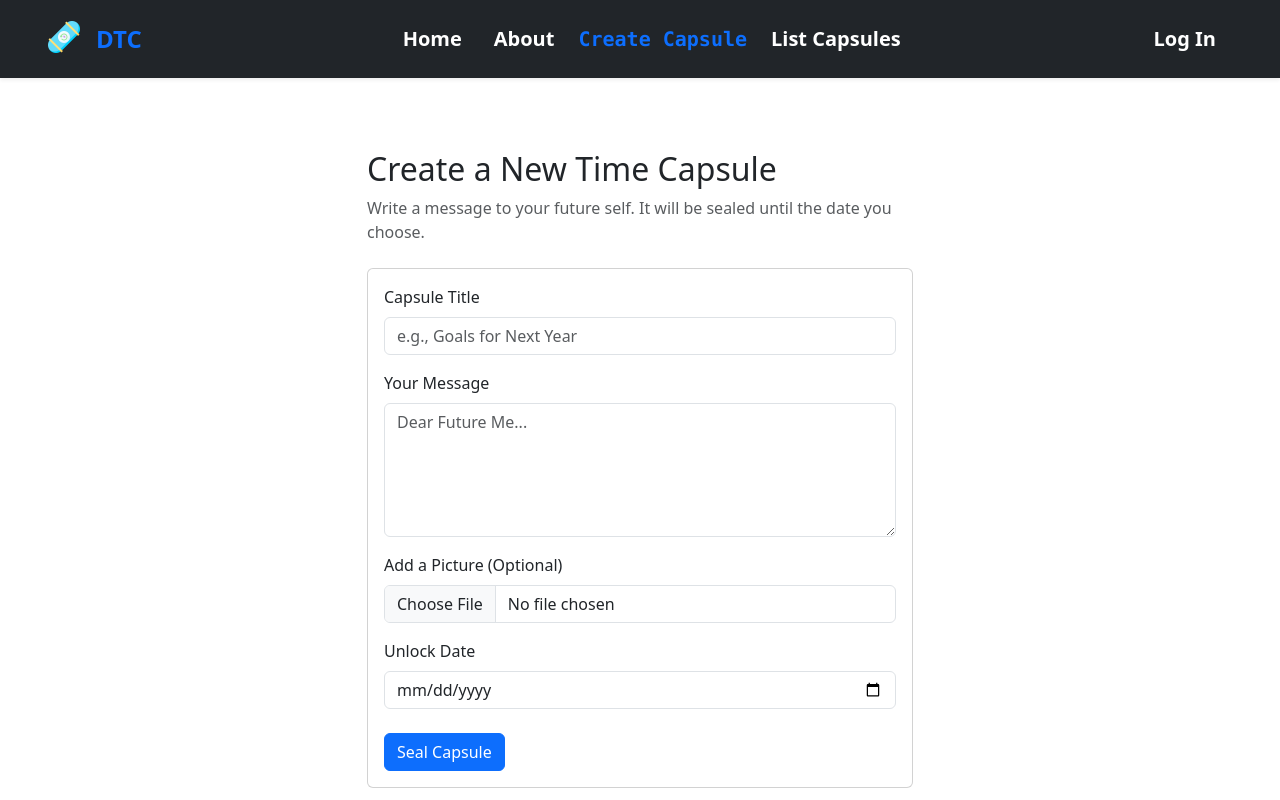
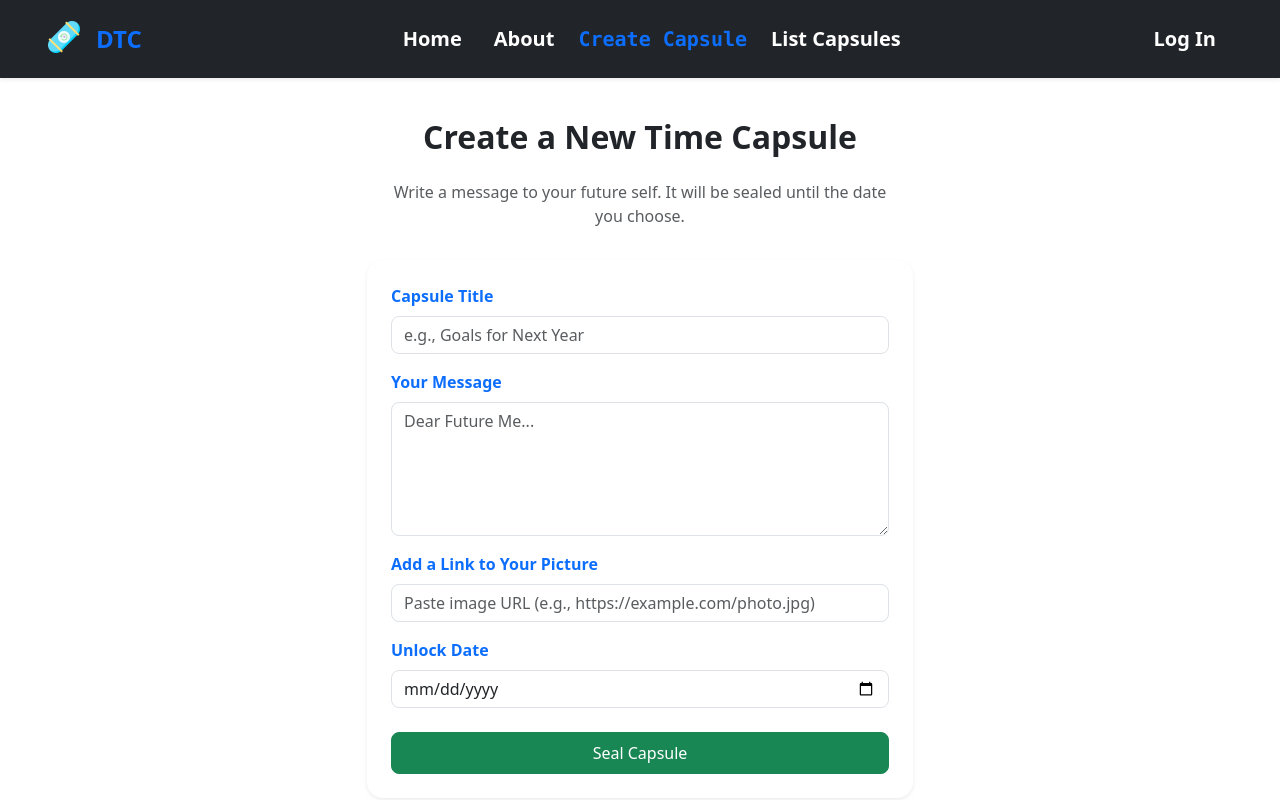
Before and after one commit to LARRYKIPKURUI/Digital-Time-Capsule, a React (Vite) app in the folder Frontend/: page /new in a window 1280 px wide. Shown: the top 800 px of the page. Built offline with nearby package versions, Linux system fonts and the light colour scheme.

Commit message:
Worked on Form Validation and styling of create capsule page

```diff
--- a/Frontend/package.json
+++ b/Frontend/package.json
@@ -22,7 +22,8 @@
     "react-fontawesome": "^1.7.1",
     "react-router": "^6.30.1",
     "react-router-dom": "^6.30.1",
-    "react-simple-typewriter": "^5.0.1"
+    "react-simple-typewriter": "^5.0.1",
+    "sweetalert2": "^11.22.1"
   },
   "devDependencies": {
     "@eslint/js": "^9.25.0",
--- a/Frontend/src/pages/NewCapsule.jsx
+++ b/Frontend/src/pages/NewCapsule.jsx
@@ -1,139 +1,152 @@
-
 import React, { useState } from 'react';
 import { useNavigate } from 'react-router-dom';
-import { Container, Card, Form, Button, Alert, Row, Col } from 'react-bootstrap'; // Added Row, Col for potential layout if needed
+import { Container, Card, Form, Button, Row, Col } from 'react-bootstrap';
+import Swal from 'sweetalert2';
 
 function CreateCapsulePage() {
   const navigate = useNavigate();
   const [title, setTitle] = useState('');
   const [message, setMessage] = useState('');
   const [unlockDate, setUnlockDate] = useState('');
-    const [imageFile, setImageFile] = useState(null); // State for file input
-    const [isLoading, setIsLoading] = useState(false); // State for loading indicator
-    const [error, setError] = useState(''); // State for error messages
-    const [successMessage, setSuccessMessage] = useState(''); // State for success message
+  const [imageURL, setImageURL] = useState('');
+  const [isLoading, setIsLoading] = useState(false);
+
+  const showError = (msg) => {
+  Swal.fire({
+    icon: 'error',
+    title: 'Invalid',
+    text: msg,
+    confirmButtonColor: '#dc3545',
+  });
+};
+
+
+  const showSuccess = (msg) => {
+    Swal.fire({
+      icon: 'success',
+      title: 'Success!',
+      text: msg,
+      timer: 1500,
+      showConfirmButton: false,
+    });
+  };
 
   const handleCreate = (e) => {
     e.preventDefault();
-        setError(''); // Clear any previous errors
-        setSuccessMessage(''); // Clear any previous success messages
     setIsLoading(true);
 
-        // --- Client-side Validation ---
+    // Validation of INput
     if (!title.trim()) {
-            setError('Capsule Title cannot be empty.');
       setIsLoading(false);
-            return; // Stop the function execution
+      return showError('Capsule Title cannot be empty.');
     }
+
     if (!message.trim()) {
-            setError('Your Message cannot be empty.');
-            setIsLoading(false); // Stop loading, validation failed
-            return;
+      setIsLoading(false);
+      return showError('Your Message cannot be empty.');
     }
+
     if (!unlockDate) {
-            setError('Please select an Unlock Date.');
       setIsLoading(false);
-            return;
+      return showError('Please select an Unlock Date.');
     }
 
     const today = new Date();
-        today.setHours(0, 0, 0, 0); // Reset time to compare just dates
+    today.setHours(0, 0, 0, 0);
     const selectedDate = new Date(unlockDate);
     selectedDate.setHours(0, 0, 0, 0);
 
-        // Validate that the unlock date is in the future
     if (selectedDate <= today) {
-            setError('Unlock Date must be in the future.');
       setIsLoading(false);
-            return;
+      return showError('Unlock Date must be in the future.');
     }
 
-        // --- Client-side validation passed ---
-        // At this point, the data is valid and ready to be sent to the backend.
-        console.log('Client-side validation passed. Data ready for backend submission:', { title, message, unlockDate, imageFile: imageFile ? imageFile.name : null });
+    // Ready to submit
+    console.log('Capsule ready:', { title, message, unlockDate, imageURL });
 
-        // --- BACKEND INTEGRATION POINT ---
-        // This is where I will make the API call to the backend.
-        // will use `fetch` or `axios` to send `title`, `message`, `unlockDate`,
-        // and `imageFile` (often as FormData for file uploads).
+    // Simulating Success AS am still working on Backend
+    showSuccess('Capsule data validated. Ready for backend submission!');
+    setTimeout(() => {
+      navigate('/capsule');
+    }, 1600);
 
-
-        // For this refactored component, without actual API calls,
-        // the loading state will stop here
-        // In a real app, the code above would replace this.
     setIsLoading(false);
-
-
-        setSuccessMessage('Capsule data validated. Ready for backend submission!');
-        setTimeout(() => navigate('/dashboard'), 1500);
   };
 
   return (
-        <Container className="my-5"> {/* Added margin for better spacing */}
+    <Container className="my-3">
       <Row className="justify-content-center">
-                <Col md={8} lg={6}> {/* Constrain width for better readability */}
-                    <h2>Create a New Time Capsule</h2>
-                    <p className="text-muted mb-4">Write a message to your future self. It will be sealed until the date you choose.</p>
+        <Col md={8} lg={6}>
+          <div className="text-center mb-3">
+            <h2 className="fw-bold">Create a New Time Capsule</h2>
+            <p className="text-muted p-3">
+              Write a message to your future self. It will be sealed until the date you choose.
+            </p>
+          </div>
 
-                    {/* Display messages */}
-                    {error && <Alert variant="danger" onClose={() => setError('')} dismissible>{error}</Alert>}
-                    {successMessage && <Alert variant="success">{successMessage}</Alert>}
-
-                    <Card>
-                        <Card.Body>
+          <Card className="shadow-sm border-0 rounded-4">
+            <Card.Body className="p-4">
               <Form onSubmit={handleCreate}>
                 <Form.Group className="mb-3" controlId="capsuleTitle">
-                                    <Form.Label>Capsule Title</Form.Label>
+                  <Form.Label className="fw-semibold text-primary">Capsule Title</Form.Label>
                   <Form.Control
                     type="text"
                     placeholder="e.g., Goals for Next Year"
                     value={title}
                     onChange={(e) => setTitle(e.target.value)}
-                                        required
-                                        disabled={isLoading} // Disable input while loading
+                    disabled={isLoading}
+                    className="rounded-3"
                   />
                 </Form.Group>
 
                 <Form.Group className="mb-3" controlId="capsuleMessage">
-                                    <Form.Label>Your Message</Form.Label>
+                  <Form.Label className="fw-semibold text-primary">Your Message</Form.Label>
                   <Form.Control
                     as="textarea"
                     rows={5}
                     placeholder="Dear Future Me..."
                     value={message}
                     onChange={(e) => setMessage(e.target.value)}
-                                        required
                     disabled={isLoading}
+                    className="rounded-3"
                   />
                 </Form.Group>
 
                 <Form.Group className="mb-3" controlId="capsuleImage">
-                                    <Form.Label>Add a Picture (Optional)</Form.Label>
+                  <Form.Label className="fw-semibold text-primary">
+                    Add a Link to Your Picture
+                  </Form.Label>
                   <Form.Control
-                                        type="file"
-                                        onChange={(e) => setImageFile(e.target.files[0])} // Store the file object
+                    type="text"
+                    placeholder="Paste image URL (e.g., https://example.com/photo.jpg)"
+                    value={imageURL}
+                    onChange={(e) => setImageURL(e.target.value)}
                     disabled={isLoading}
+                    className="rounded-3"
                   />
                 </Form.Group>
 
                 <Form.Group className="mb-4" controlId="unlockDate">
-                                    <Form.Label>Unlock Date</Form.Label>
+                  <Form.Label className="fw-semibold text-primary">Unlock Date</Form.Label>
                   <Form.Control
                     type="date"
                     value={unlockDate}
                     onChange={(e) => setUnlockDate(e.target.value)}
-                                        required
                     disabled={isLoading}
+                    className="rounded-3"
                   />
                 </Form.Group>
 
+                <div className="d-grid">
                   <Button
-                                    variant="primary"
+                    variant="success"
                     type="submit"
                     disabled={isLoading}
+                    className="rounded-3 py-2"
                   >
-                                    {isLoading ? 'Sealing Capsule...' : 'Seal Capsule'} {/* Change text based on loading */}
+                    {isLoading ? 'Sealing Capsule...' : 'Seal Capsule'}
                   </Button>
+                </div>
               </Form>
             </Card.Body>
           </Card>
```
Also changed, not shown: 1 other file (tests, documents, lock files or other folders). Lines whose indentation alone changed are shown as unchanged.
